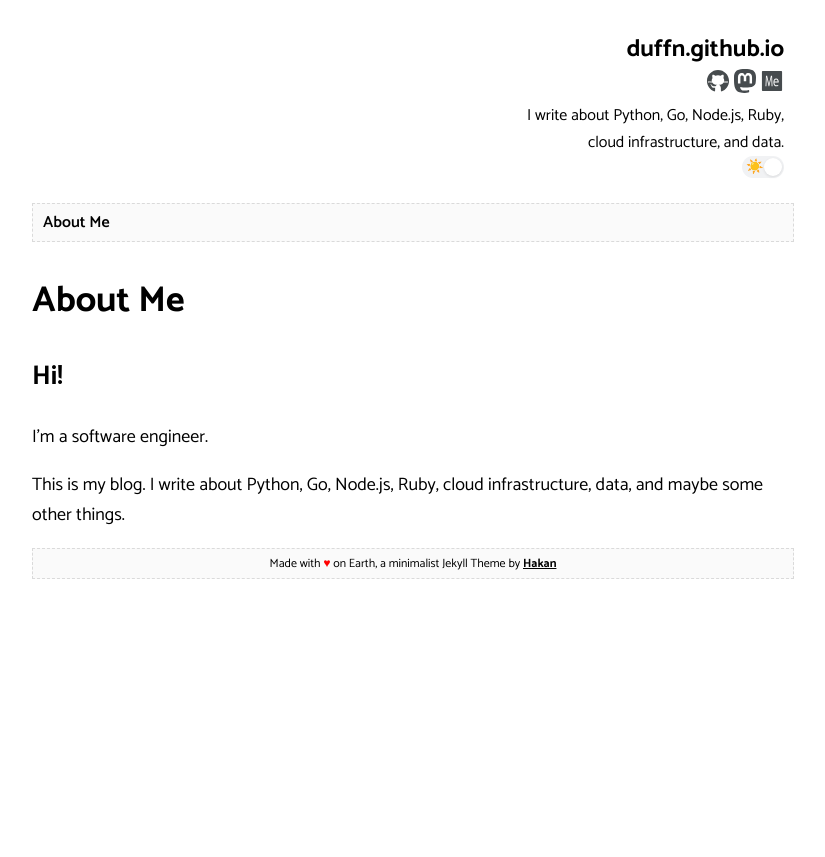
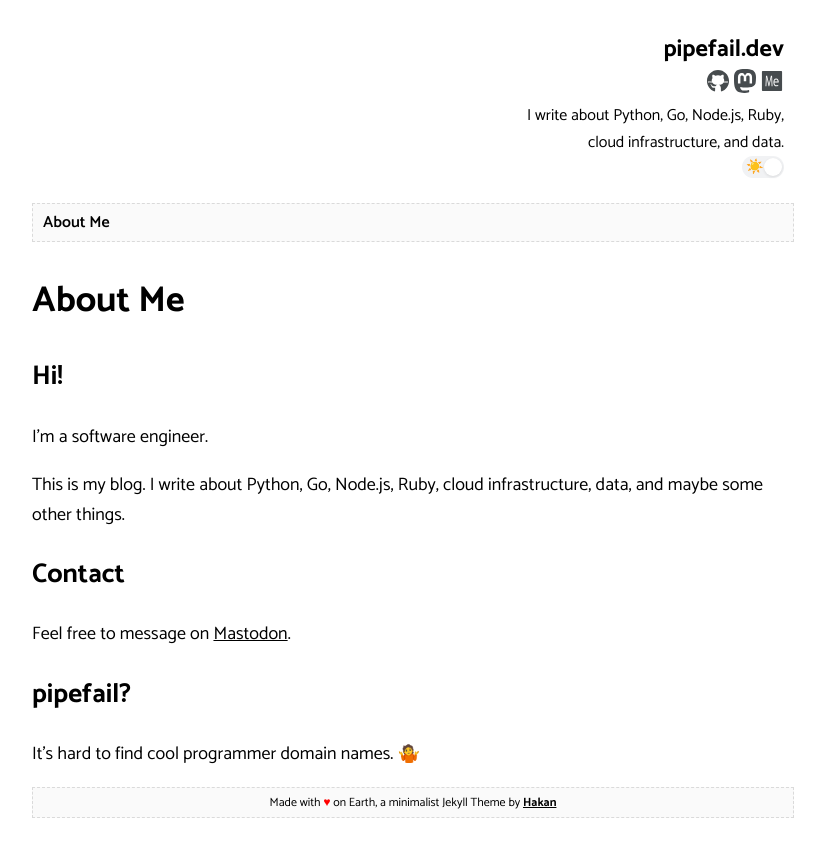
Before and after one commit to duffn/blog, a Jekyll site: the page built from about.html, in a window 1280 px wide. Shown: the top 857 px of the page, without its empty margins (227-1052 px from the left). Built offline with Jekyll 4.4.1, drawn with Linux system fonts in a browser that asks for light colours.

Commit message:
Move back to pipefail.dev

```diff
--- /dev/null
+++ b/CNAME
@@ -0,0 +1 @@
+pipefail.dev
--- a/_config.yml
+++ b/_config.yml
@@ -1,11 +1,11 @@
-site: duffn.github.io
-title: duffn.github.io
+site: pipefail.dev
+title: pipefail.dev
 keywords: blog, python, go, node.js, ruby, cloud, data, aws, gcp, kubernetes, docker
 description: >-
-  duffn.github.io
+  pipefail.dev
 lang: en-US
 timezone: America/Denver
-repo: https://github.com/duffn/duffn.github.io
+repo: https://github.com/duffn/pipefail.dev
 google_analytics: UA-60982925-6
 
 author:
@@ -15,7 +15,7 @@ author:
   github: duffn
   mastodon: https://fosstodon.org/@duffn
 
-url: "https://duffn.github.io"
+url: "https://pipefail.dev"
 baseurl: ""
 permalink: pretty
 
--- a/about.html
+++ b/about.html
@@ -7,4 +7,10 @@ title: "About Me"
 	<p>I'm a software engineer.</p>
 	<p>This is my blog. I write about Python, Go, Node.js, Ruby, cloud infrastructure, data, and maybe some other
 		things.</p>
+
+	<h2>Contact</h2>
+	<p>Feel free to message on <a href="https://fosstodon.org/@duffn">Mastodon</a>.</p>
+
+	<h2>pipefail?</h2>
+	<p>It's hard to find cool programmer domain names. 🤷</p>
 </div>
--- a/vercel.json
+++ /dev/null
@@ -1,3 +0,0 @@
-{
-  "trailingSlash": true
-}
```
Also changed, not shown: _posts/2021-12-23-laravel-database-migration-for-slack-oauth-installations.md (+1 -1 lines), README.md, assets/images/android-chrome-192x192.png, assets/images/android-chrome-512x512.png, assets/images/apple-touch-icon.png, assets/images/favicon-16x16.png, assets/images/favicon-32x32.png, assets/images/favicon.ico, site.webmanifest.
